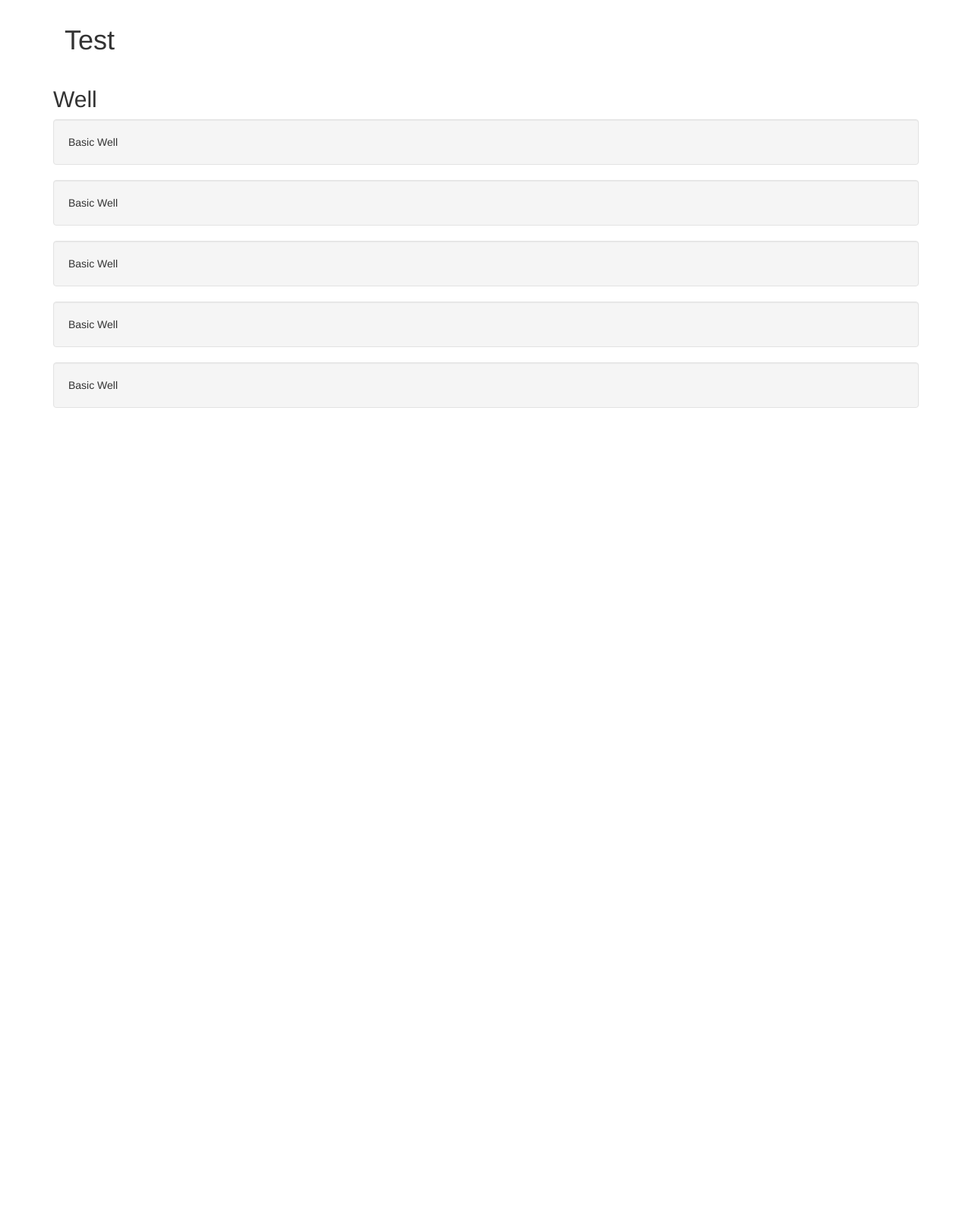
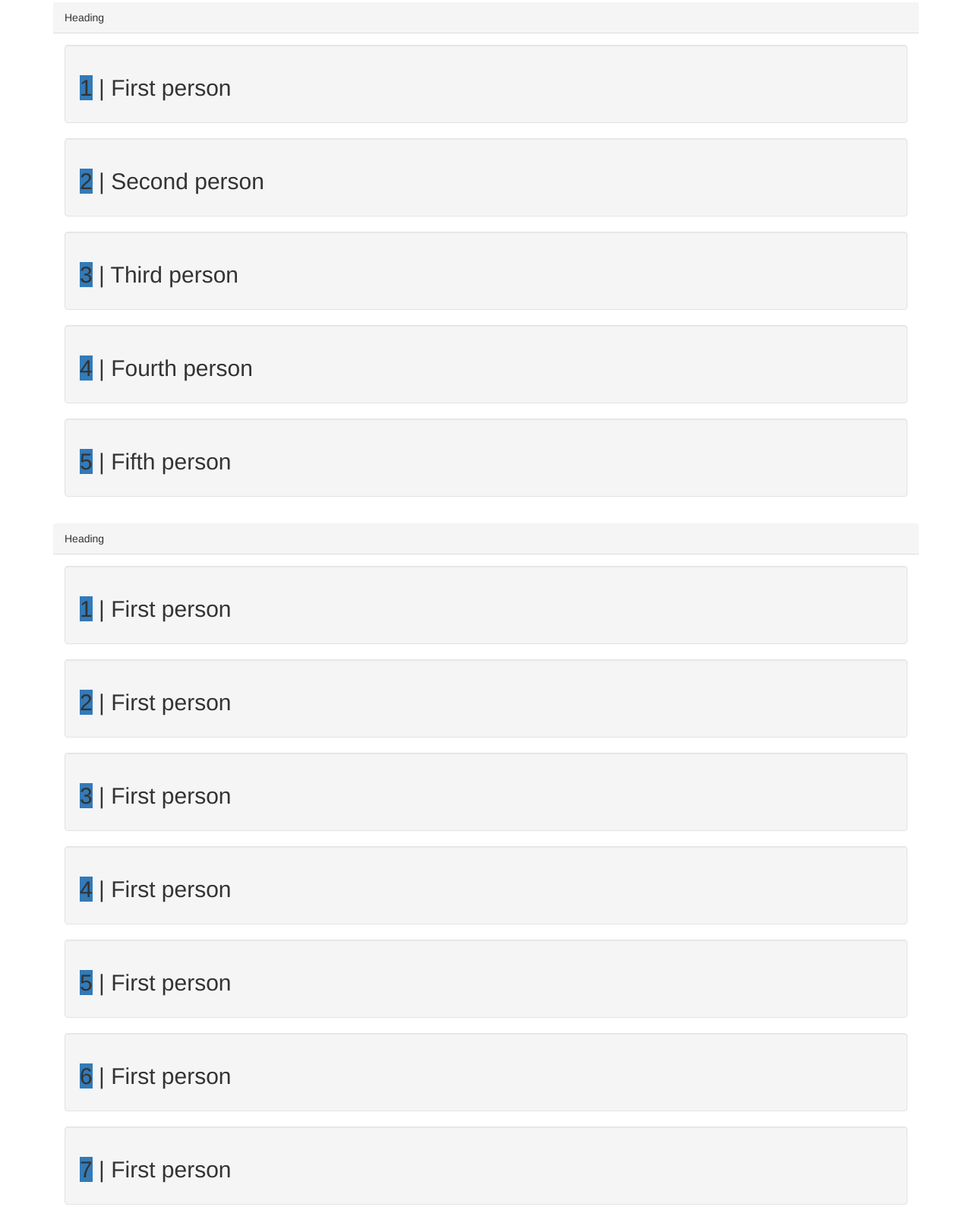
Before and after one commit to bjork1/restaurant, a plain HTML site: page tables.html in a window 1280 px wide. Shown: the part 344-1933 px from the top of the page at 76% size. Before the commit the page ends 901 px from the top, so only its background shows below. Drawn offline with nearby package versions, Linux system fonts and the light colour scheme.

Commit message:
update html

```diff
--- a/style.css
+++ b/style.css
@@ -1,5 +1,9 @@
 .center {
-    text-align: center;
-    margin-left: 60px;
-    margin-right: 60px;
+  text-align: center;
+  margin-left: 60px;
+  margin-right: 60px;
 }
+
+h2 {
+  font-size: 30px;
+}
--- a/tables.html
+++ b/tables.html
@@ -24,15 +24,66 @@
     </div>
 
     <div class="container">
-      <div class="panel-heading">
-        <h1>Test</h1>
+      <div class="panel-default">
+        <div class="panel-heading">
+          Heading
+        </div>
+        <div class="panel-body">
+          <div class="well">
+            <h2><span class="lable label-primary">1</span> | First person</h2>
+          </div>
+          <div class="well">
+            <h2><span class="lable label-primary">2</span> | Second person</h2>
+          </div>
+          <div class="well">
+            <h2><span class="lable label-primary">3</span> | Third person</h2>
+          </div>
+          <div class="well">
+            <h2><span class="lable label-primary">4</span> | Fourth person</h2>
+          </div>
+          <div class="well">
+            <h2><span class="lable label-primary">5</span> | Fifth person</h2>
+          </div>
+        </div>
       </div>
-      <h2>Well</h2>
-      <div class="well">Basic Well</div>
-      <div class="well">Basic Well</div>
-      <div class="well">Basic Well</div>
-      <div class="well">Basic Well</div>
-      <div class="well">Basic Well</div>
+
+      <div class="panel-default">
+        <div class="panel-heading">
+          Heading
+        </div>
+        <div class="panel-body">
+          <div class="well">
+            <h2><span class="lable label-primary">1</span> | First person</h2>
+          </div>
+          <div class="well">
+            <h2><span class="lable label-primary">2</span> | First person</h2>
+          </div>
+          <div class="well">
+            <h2><span class="lable label-primary">3</span> | First person</h2>
+          </div>
+          <div class="well">
+            <h2><span class="lable label-primary">4</span> | First person</h2>
+          </div>
+          <div class="well">
+            <h2><span class="lable label-primary">5</span> | First person</h2>
+          </div>
+          <div class="well">
+            <h2><span class="lable label-primary">6</span> | First person</h2>
+          </div>
+          <div class="well">
+            <h2><span class="lable label-primary">7</span> | First person</h2>
+          </div>
+          <div class="well">
+            <h2><span class="lable label-primary">8</span> | First person</h2>
+          </div>
+          <div class="well">
+            <h2><span class="lable label-primary">9</span> | First person</h2>
+          </div>
+          <div class="well">
+            <h2><span class="lable label-primary">10</span> | First person</h2>
+          </div>
+        </div>
+      </div>
     </div>
   </body>
 </html>
```
Also changed, not shown: script.js (added).
